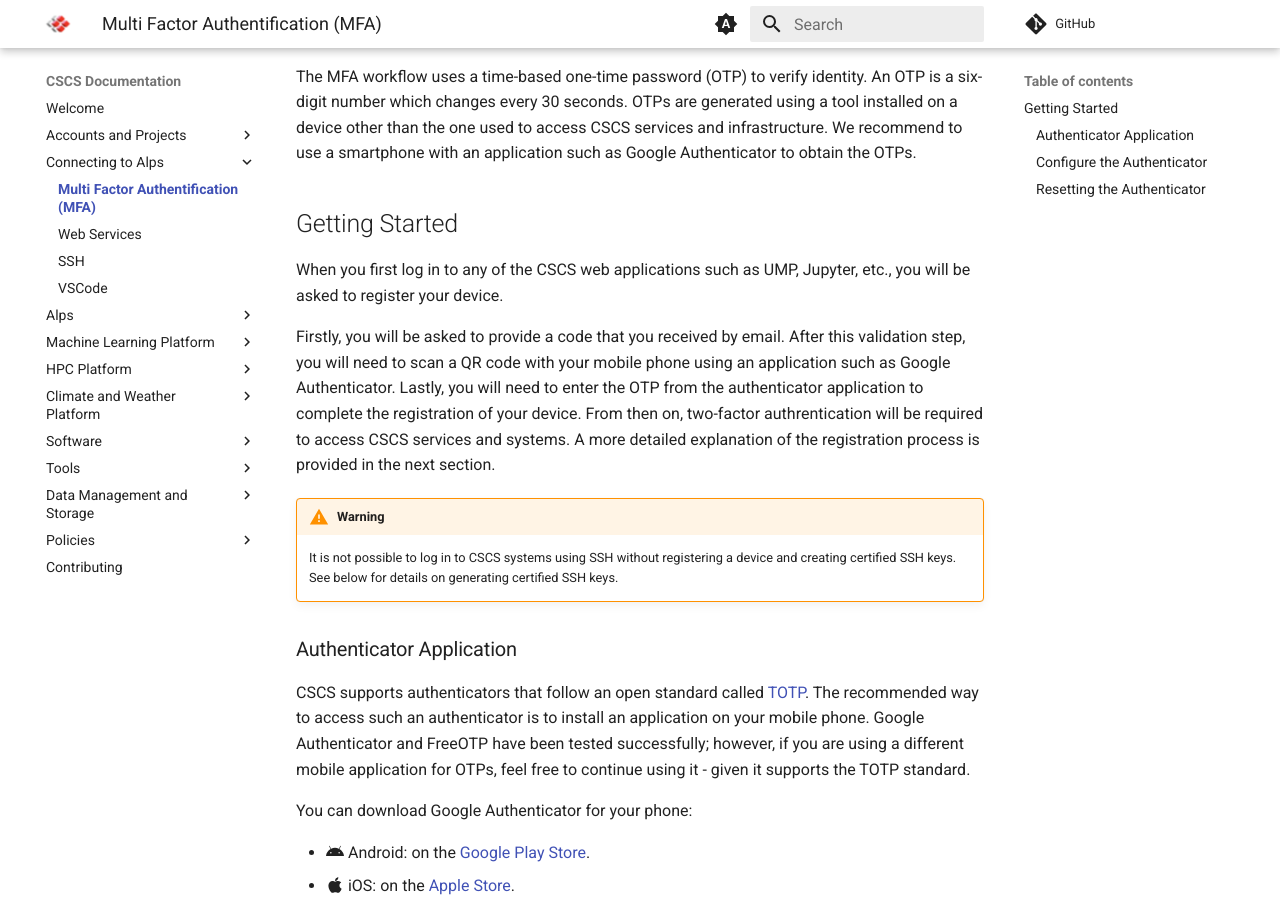
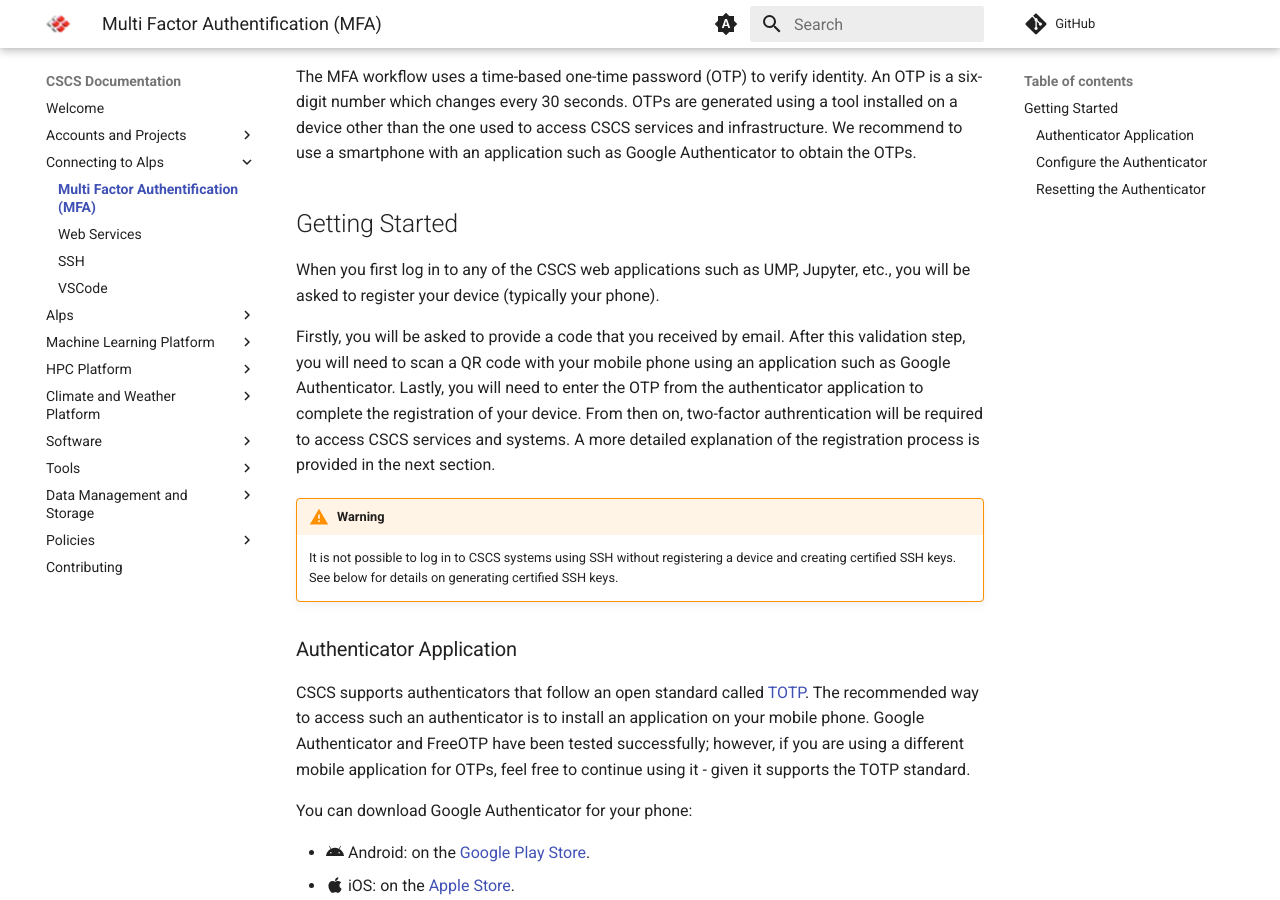
Before and after one commit to nickjbrowning/cscs-docs, an MkDocs documentation site: the page built from docs/access/mfa.md, in a window 1280 px wide and 900 px high, scrolled down 316 px. Built offline with MkDocs 1.6.1 and Material for MkDocs 9.7.7, drawn with Linux system fonts in a browser that asks for light colours; comment, search, counter and statistics services are not loaded.

Commit message:
Update mfa.md

```diff
--- a/docs/access/mfa.md
+++ b/docs/access/mfa.md
@@ -13,7 +13,7 @@ We recommend to use a smartphone with an application such as Google Authenticato
 [](){#ref-mfa-setup}
 ## Getting Started
 
-When you first log in to any of the CSCS web applications such as UMP, Jupyter, etc., you will be asked to register your device.
+When you first log in to any of the CSCS web applications such as UMP, Jupyter, etc., you will be asked to register your device (typically your phone).
 
 Firstly, you will be asked to provide a code that you received by email.
 After this validation step, you will need to scan a QR code with your mobile phone using an application such as Google Authenticator.
```
